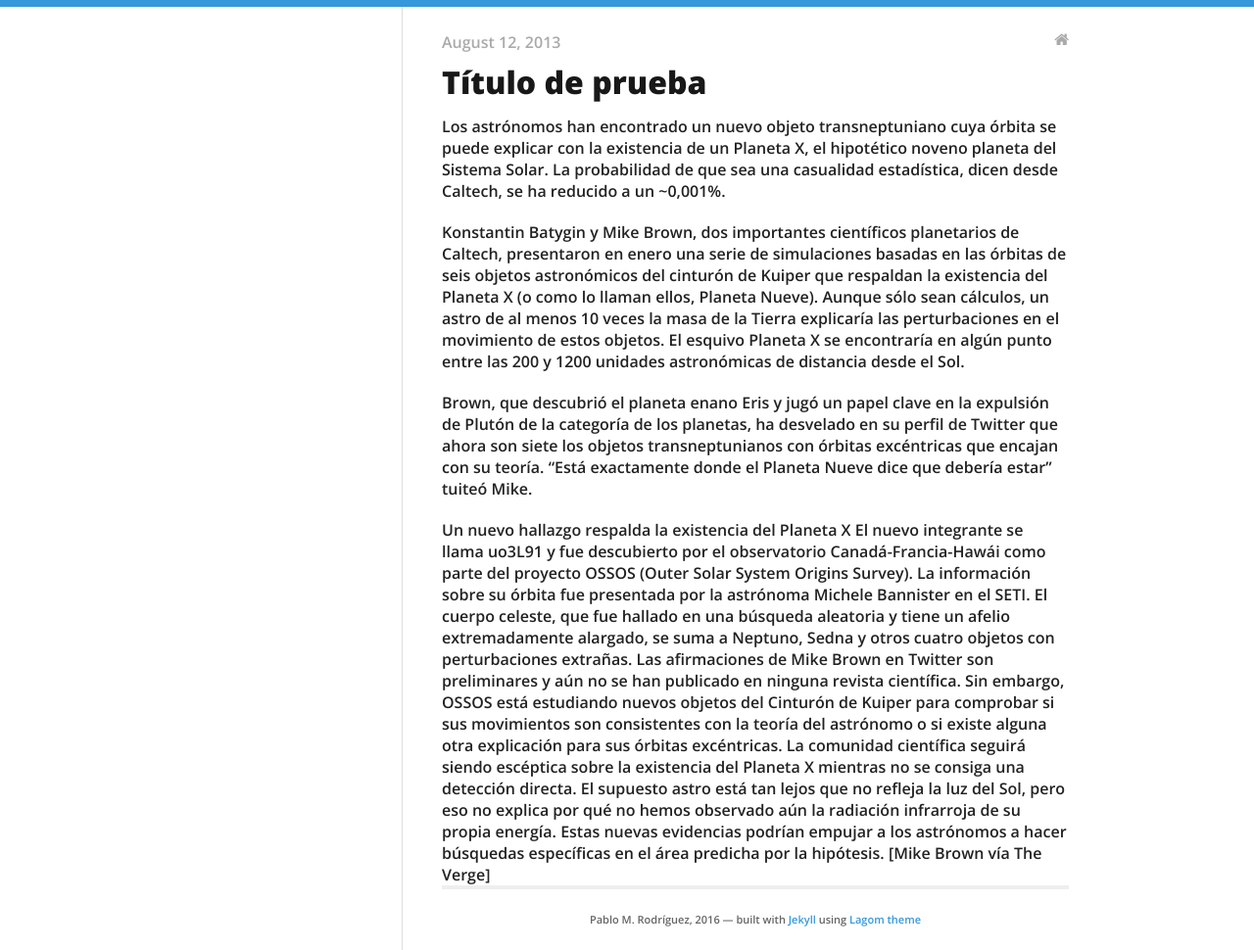
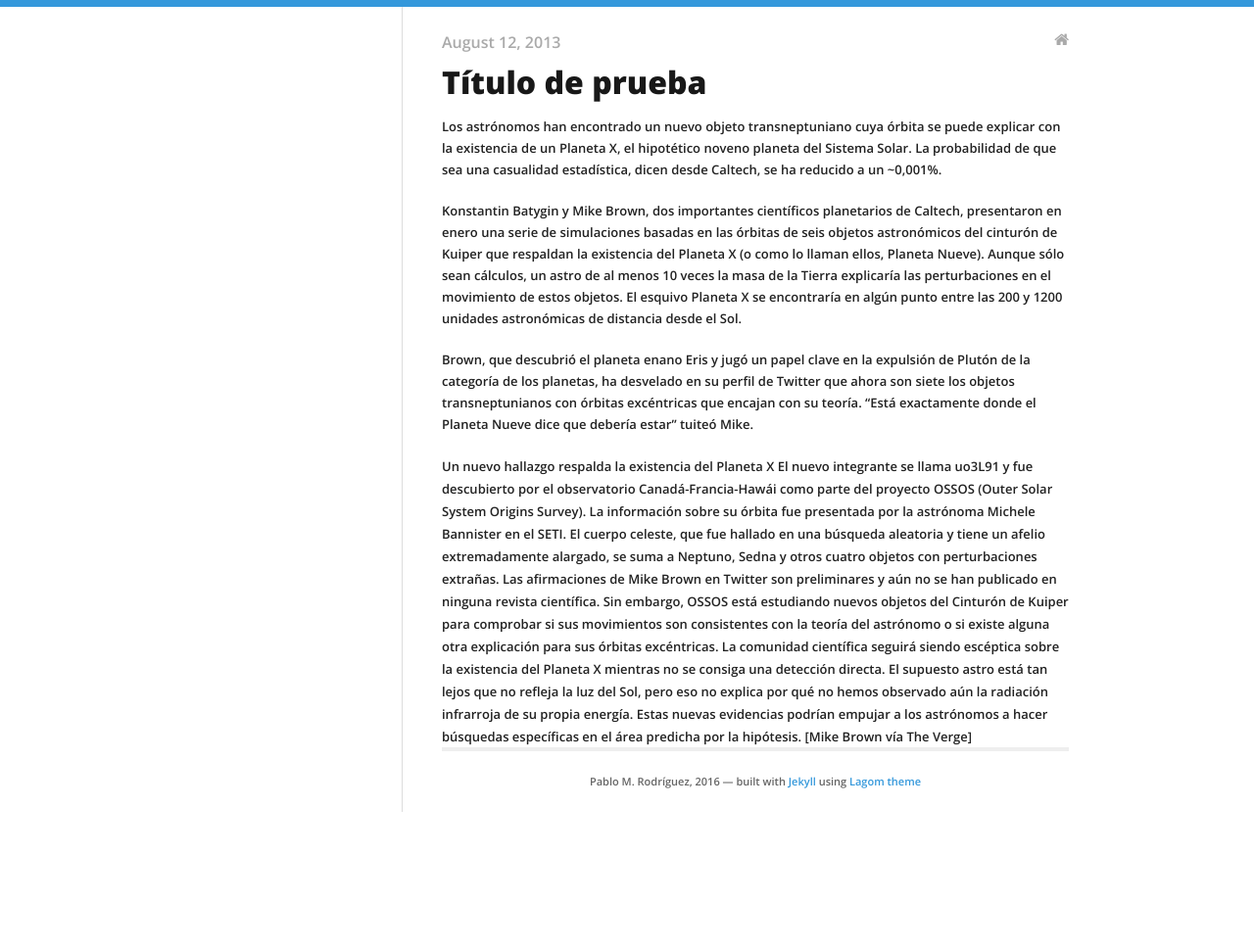
Before and after one commit to fearofcrime/fearofcrime.github.io, a Jekyll site: the page built from _posts/2013-08-12-another-sample.md, in a window 1280 px wide. Shown: the whole page at 98% size. Built offline with Jekyll 4.4.1, drawn with Linux system fonts in a browser that asks for light colours; nearby versions of some CDN libraries; after the commit the page ends 907 px from its top, so only the background shows below that.

Commit message:
Update 2013-08-12-another-sample.md

```diff
--- a/_posts/2013-08-12-another-sample.md
+++ b/_posts/2013-08-12-another-sample.md
@@ -4,7 +4,7 @@
 categories:
 - blog
 ---
-<font size="3"> <p>Los astrónomos han encontrado un nuevo objeto transneptuniano cuya órbita se puede explicar con la existencia de un Planeta X, el hipotético noveno planeta del Sistema Solar. La probabilidad de que sea una casualidad estadística, dicen desde Caltech, se ha reducido a un ~0,001%.</p>
+<font size="2"> <p>Los astrónomos han encontrado un nuevo objeto transneptuniano cuya órbita se puede explicar con la existencia de un Planeta X, el hipotético noveno planeta del Sistema Solar. La probabilidad de que sea una casualidad estadística, dicen desde Caltech, se ha reducido a un ~0,001%.</p>
 
 
 
```
